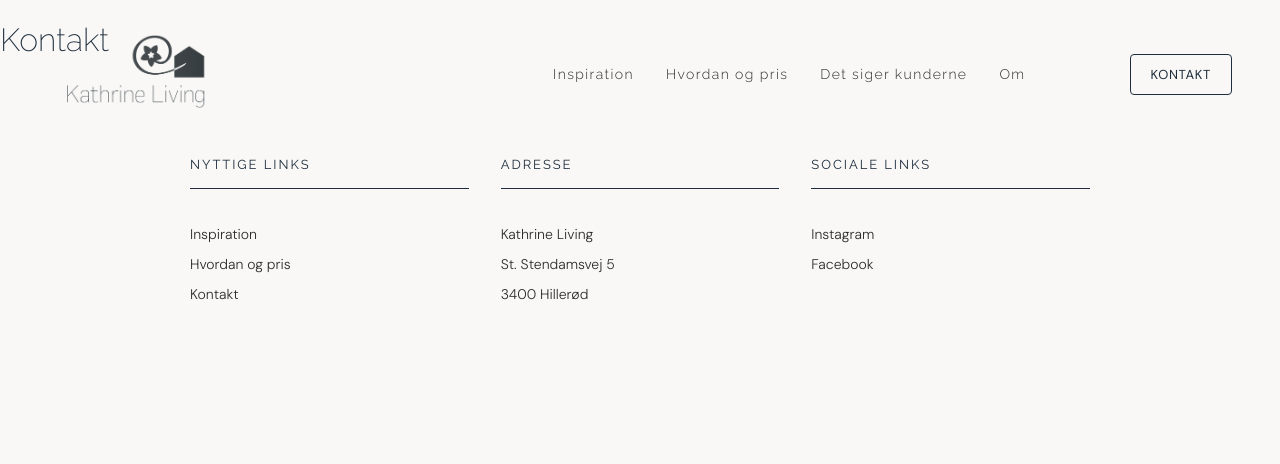
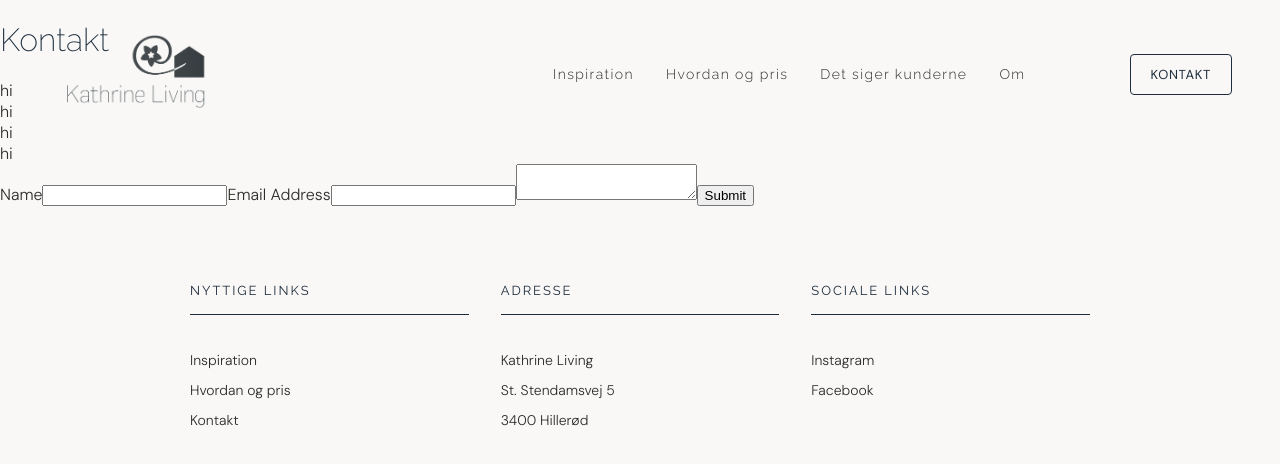
Before and after one commit to idakathrinejensen/kathrineliving, a React (Vite) app: page /kontakt in a window 1280 px wide. Shown: the top 464 px of the page. Built offline with nearby package versions, Linux system fonts and the light colour scheme.

Commit message:
add contact form with Formspree integration and remove English route

```diff
--- a/package.json
+++ b/package.json
@@ -10,6 +10,7 @@
     "preview": "vite preview"
   },
   "dependencies": {
+    "@formspree/react": "^3.0.0",
     "react": "^19.2.6",
     "react-dom": "^19.2.6",
     "react-router-dom": "^7.16.0"
--- a/src/App.jsx
+++ b/src/App.jsx
@@ -4,7 +4,6 @@ import Kontakt from "./pages/Kontakt"
 import Inspiration from "./pages/Inspiration"
 import Navbar from "./components/Navbar"
 import Footer from "./components/Footer"
-import English from "./pages/English"
 import HvordanPris from "./pages/HvordanPris"
 import Kunderne from "./pages/Kunderne"
 import Om from './pages/Om'
@@ -19,7 +18,6 @@ function App() {
           <Route path="/det-siger-kunderne" element={<Kunderne />} />
           <Route path="/inspiration" element={<Inspiration />} />
           <Route path="/hvordan-og-pris" element={<HvordanPris />} />
-          <Route path="/english" element={<English />} />
           <Route path="/om" element={<Om />} />
       </Routes>
       <Footer/>
--- a/src/pages/Kontakt.jsx
+++ b/src/pages/Kontakt.jsx
@@ -1,7 +1,54 @@
+import React from 'react';
+import { useForm, ValidationError } from '@formspree/react';
+
 function Kontakt () {
+
+    const [state, handleSubmit] = useForm("mbgrkbrw");
+    if (state.succeeded) {
+        return <p>Thanks for joining!</p>;
+    }
+
     return (
         <div>
             <h1>Kontakt</h1>
+            <div>hi</div>
+            <div>hi</div>
+            <div>hi</div>
+            <div>hi</div>
+            <form onSubmit={handleSubmit}>
+                <label htmlFor="name">
+                    Name
+                </label>
+                <input
+                    id="name"
+                    name="name"
+                />
+                <label htmlFor="email">
+                    Email Address
+                </label>
+                <input
+                    id="email"
+                    type="email"
+                    name="email"
+                />
+                <ValidationError
+                    prefix="Email"
+                    field="email"
+                    errors={state.errors}
+                />
+                <textarea
+                    id="message"
+                    name="message"
+                />
+                <ValidationError
+                    prefix="Message"
+                    field="message"
+                    errors={state.errors}
+                />
+                <button type="submit" disabled={state.submitting}>
+                    Submit
+                </button>
+            </form>
         </div>
     )
 }
```
Also changed, not shown: 1 other file (tests, documents, lock files or other folders).
